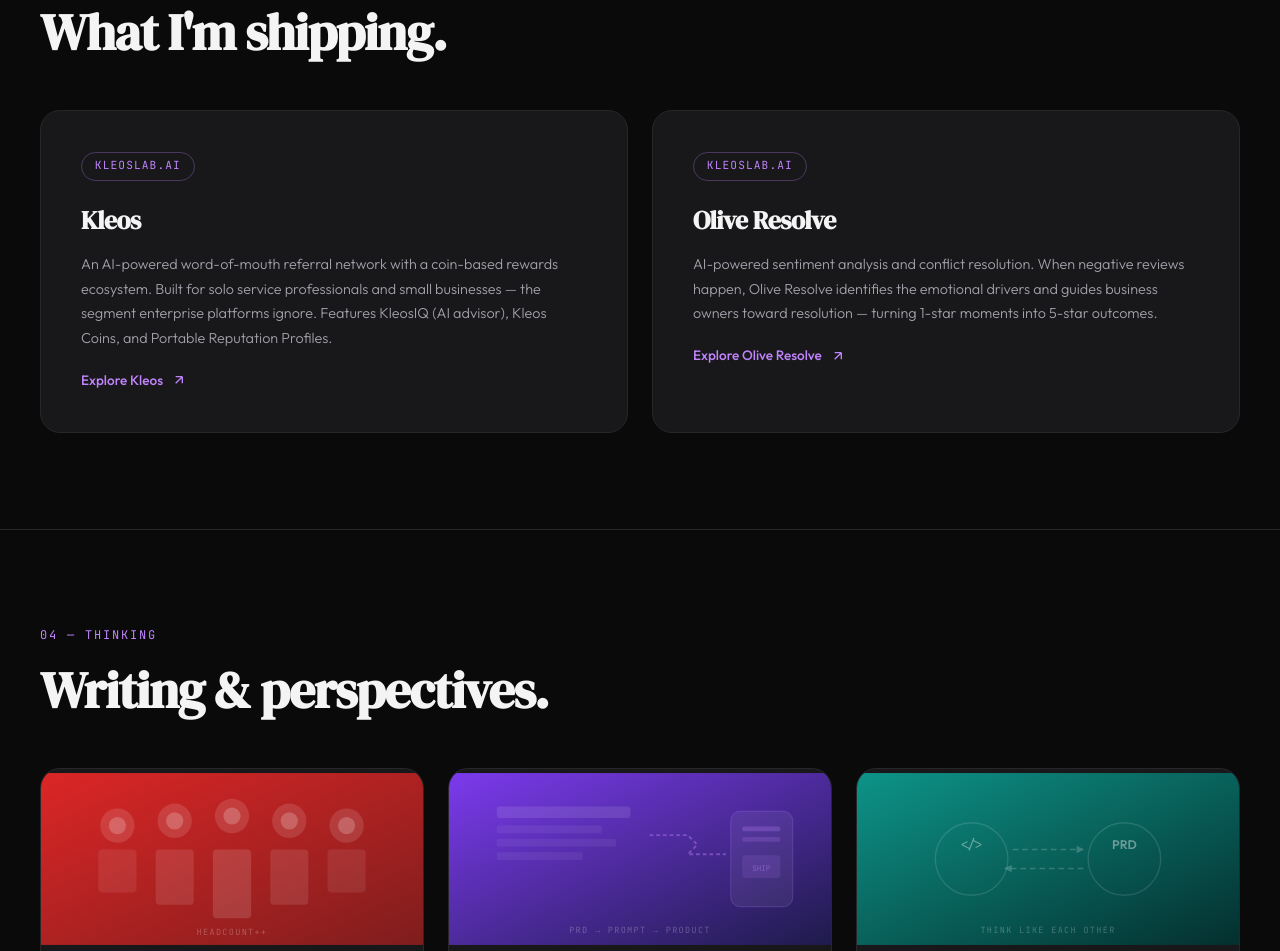
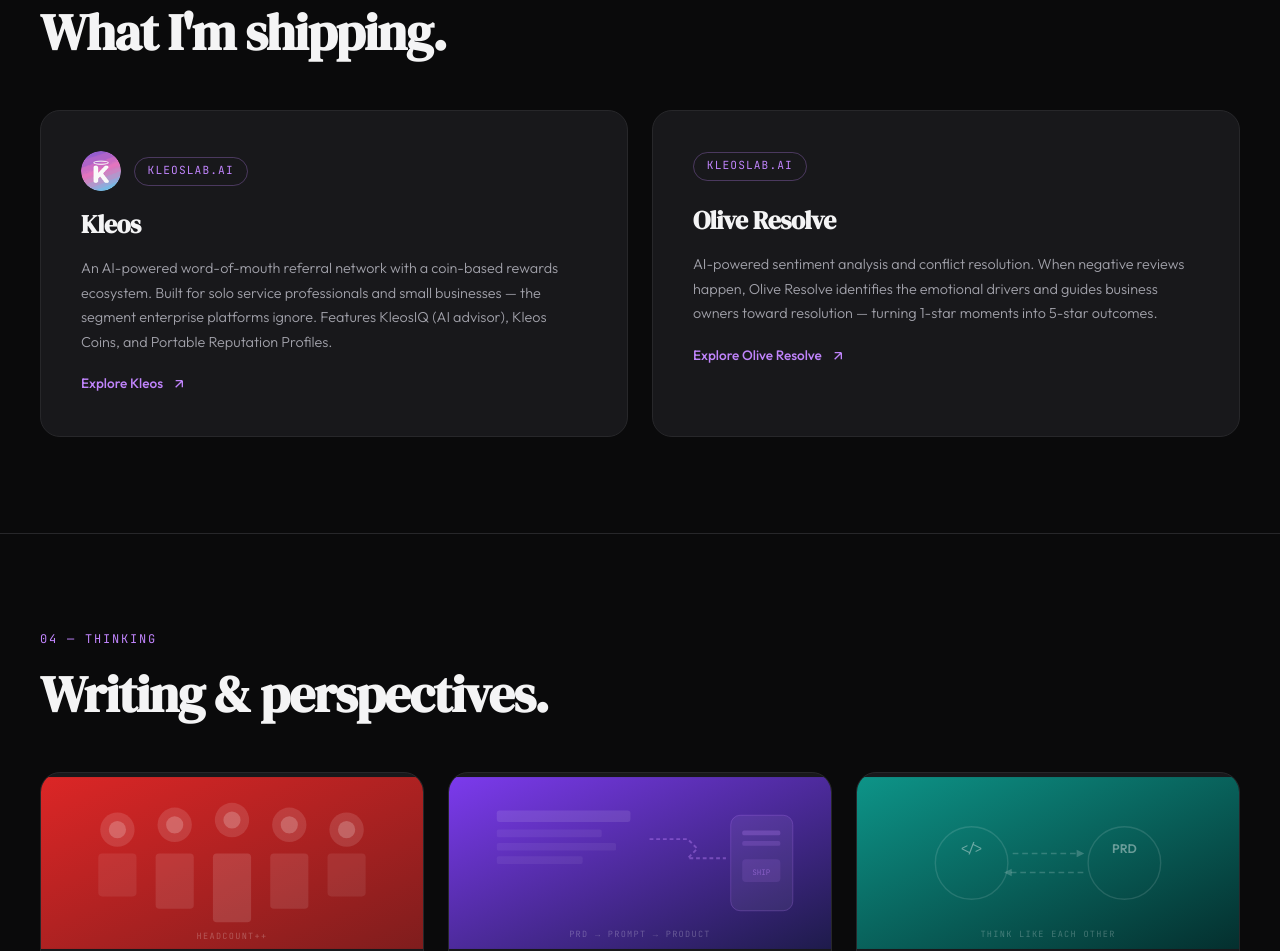
Before and after one commit to sphoorti-builds/sphoortipatil.com, a plain HTML site: page index.html in a window 1280 px wide. Shown: the part 3740-4691 px from the top of the page. Drawn offline with Linux system fonts and the light colour scheme.

Commit message:
Add files via upload

```diff
--- a/index.html
+++ b/index.html
@@ -826,7 +826,10 @@
     </div>
     <div class="venture-cards">
       <div class="venture-card reveal">
-        <span class="venture-badge">KleosLab.ai</span>
+        <div style="display:flex;align-items:center;gap:0.8rem;margin-bottom:0.8rem">
+          <img src="kleos-icon.png" alt="Kleos" style="width:40px;height:40px;border-radius:50%">
+          <span class="venture-badge" style="margin-bottom:0">KleosLab.ai</span>
+        </div>
         <h3>Kleos</h3>
         <p>
           An AI-powered word-of-mouth referral network with a coin-based rewards ecosystem. Built for solo service professionals and small businesses — the segment enterprise platforms ignore. Features KleosIQ (AI advisor), Kleos Coins, and Portable Reputation Profiles.
```
Also changed, not shown: kleos-icon.png (added), kleoslab-icon.png, kleoslab-logo.png.
